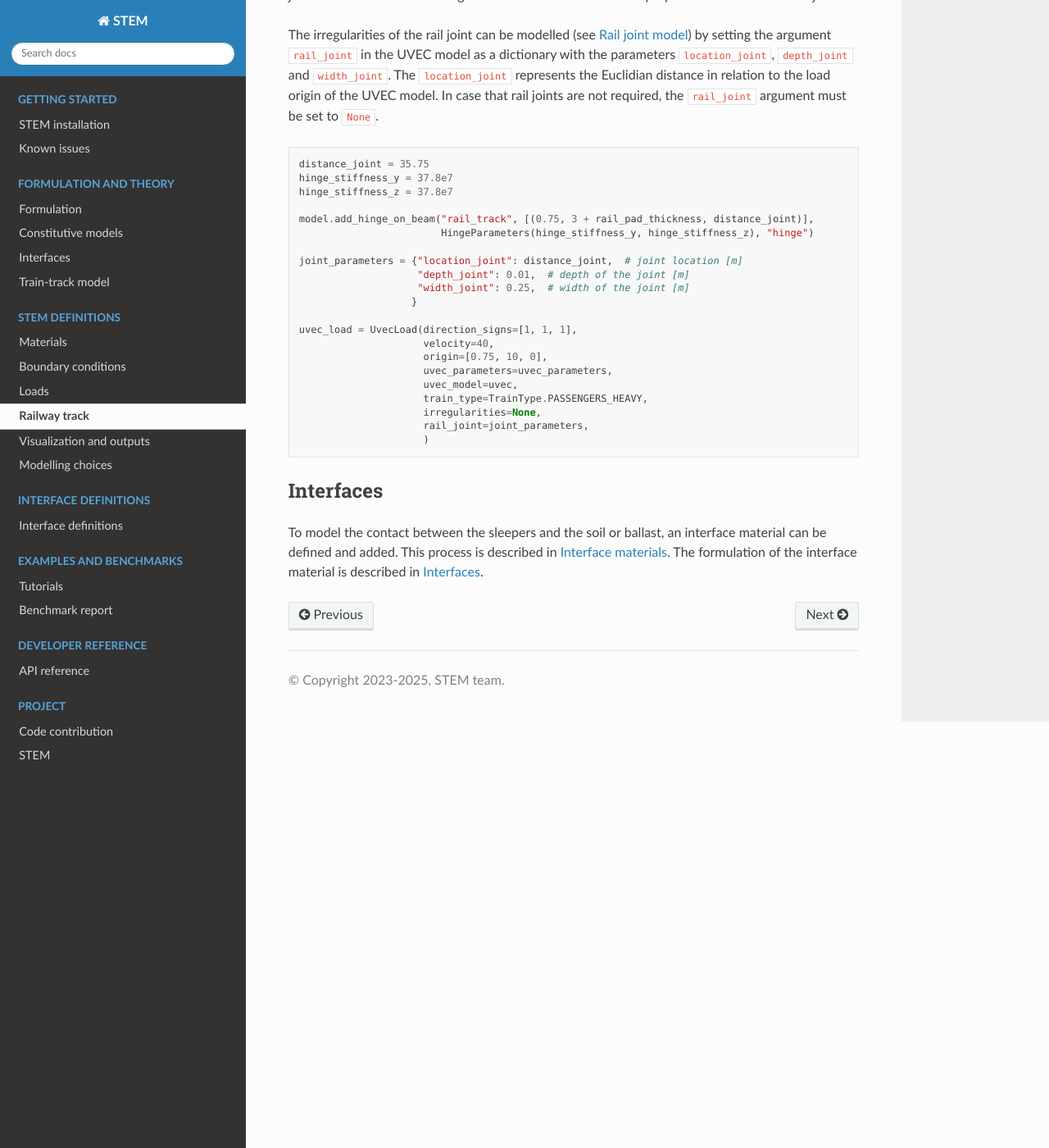
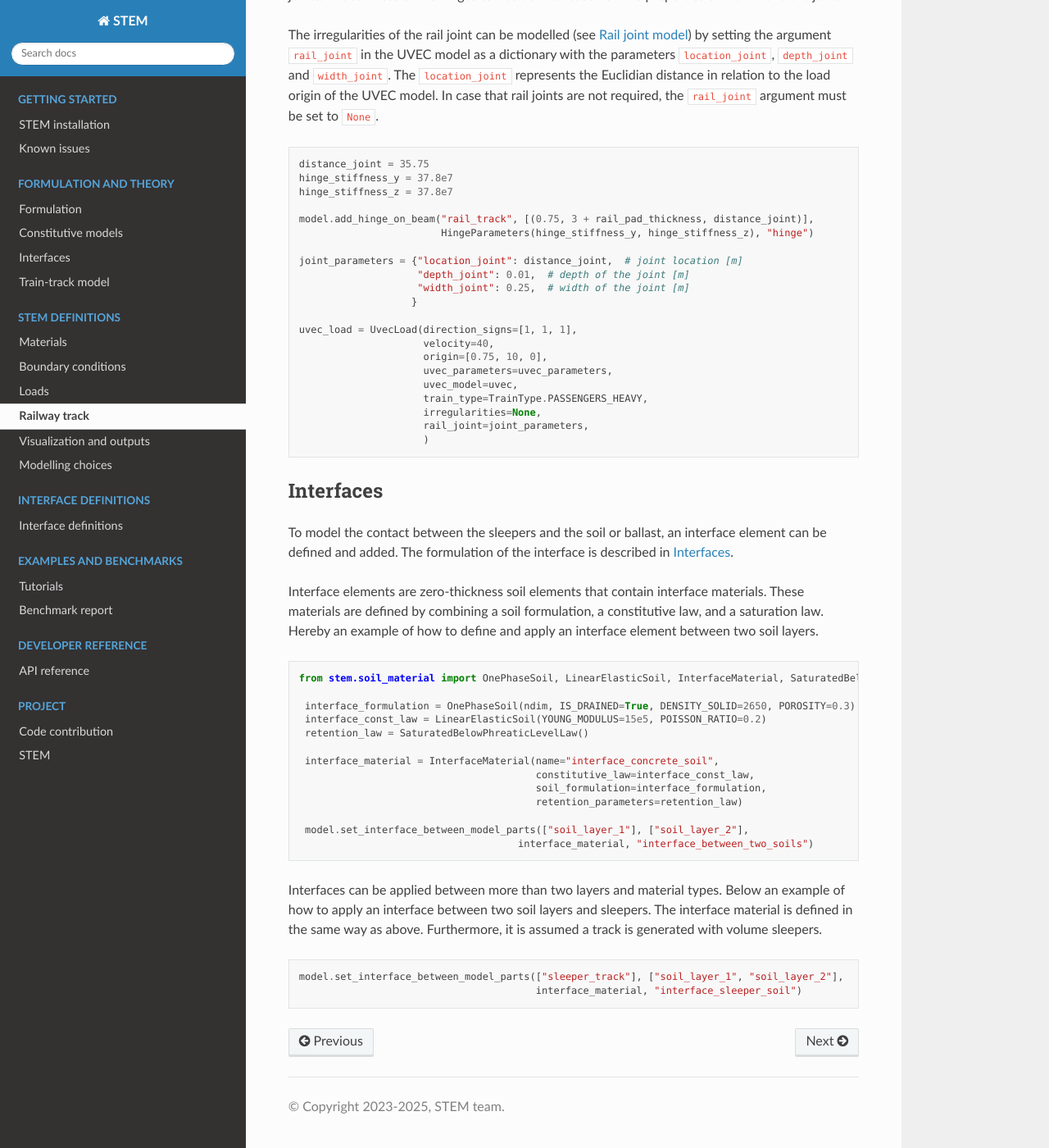
Before and after one commit to StemVibrations/STEM, a Sphinx documentation site: the page built from docs/track.rst, in a window 1280 px wide and 1400 px high, scrolled down 4570 px. Shown: the whole window at 82% size. Built offline with Sphinx 7.4.7 and the Read the Docs theme 3.1.0, drawn with Linux system fonts in a browser that asks for light colours; pages that are not in the unit, such as notebooks, are missing from menus; cross-references to code outside the pages are shown as plain code.

Commit message:
applied doc comments

```diff
--- a/docs/track.rst
+++ b/docs/track.rst
@@ -262,6 +262,33 @@ In case that rail joints are not required, the  ``rail_joint`` argument must be
 
 Interfaces
 ----------
-To model the contact between the sleepers and the soil or ballast, an interface material can be defined and added. This
-process is described in :ref:`interface_material`. The formulation of the interface material is described in
-:ref:`interface_formulation`.
+To model the contact between the sleepers and the soil or ballast, an interface element can be defined and added. The formulation of the interface
+is described in :ref:`interface_formulation`.
+
+Interface elements are zero-thickness soil elements that contain interface materials. These materials are defined by combining a soil formulation, a constitutive
+law, and a saturation law. Hereby an example of how to define and apply an interface element between two soil layers.
+
+.. code-block:: python
+
+   from stem.soil_material import OnePhaseSoil, LinearElasticSoil, InterfaceMaterial, SaturatedBelowPhreaticLevelLaw
+
+    interface_formulation = OnePhaseSoil(ndim, IS_DRAINED=True, DENSITY_SOLID=2650, POROSITY=0.3)
+    interface_const_law = LinearElasticSoil(YOUNG_MODULUS=15e5, POISSON_RATIO=0.2)
+    retention_law = SaturatedBelowPhreaticLevelLaw()
+
+    interface_material = InterfaceMaterial(name="interface_concrete_soil",
+                                           constitutive_law=interface_const_law,
+                                           soil_formulation=interface_formulation,
+                                           retention_parameters=retention_law)
+
+    model.set_interface_between_model_parts(["soil_layer_1"], ["soil_layer_2"],
+                                        interface_material, "interface_between_two_soils")
+
+Interfaces can be applied between more than two layers and material types. Below an example of how to apply an interface
+between two soil layers and sleepers. The interface material is defined in the same way as above. Furthermore, it is
+assumed a track is generated with volume sleepers.
+
+.. code-block:: python
+
+    model.set_interface_between_model_parts(["sleeper_track"], ["soil_layer_1", "soil_layer_2"],
+                                            interface_material, "interface_sleeper_soil")
```
Also changed, not shown: docs/formulation.rst (+11 -0 lines), docs/materials.rst (+0 -31 lines).
